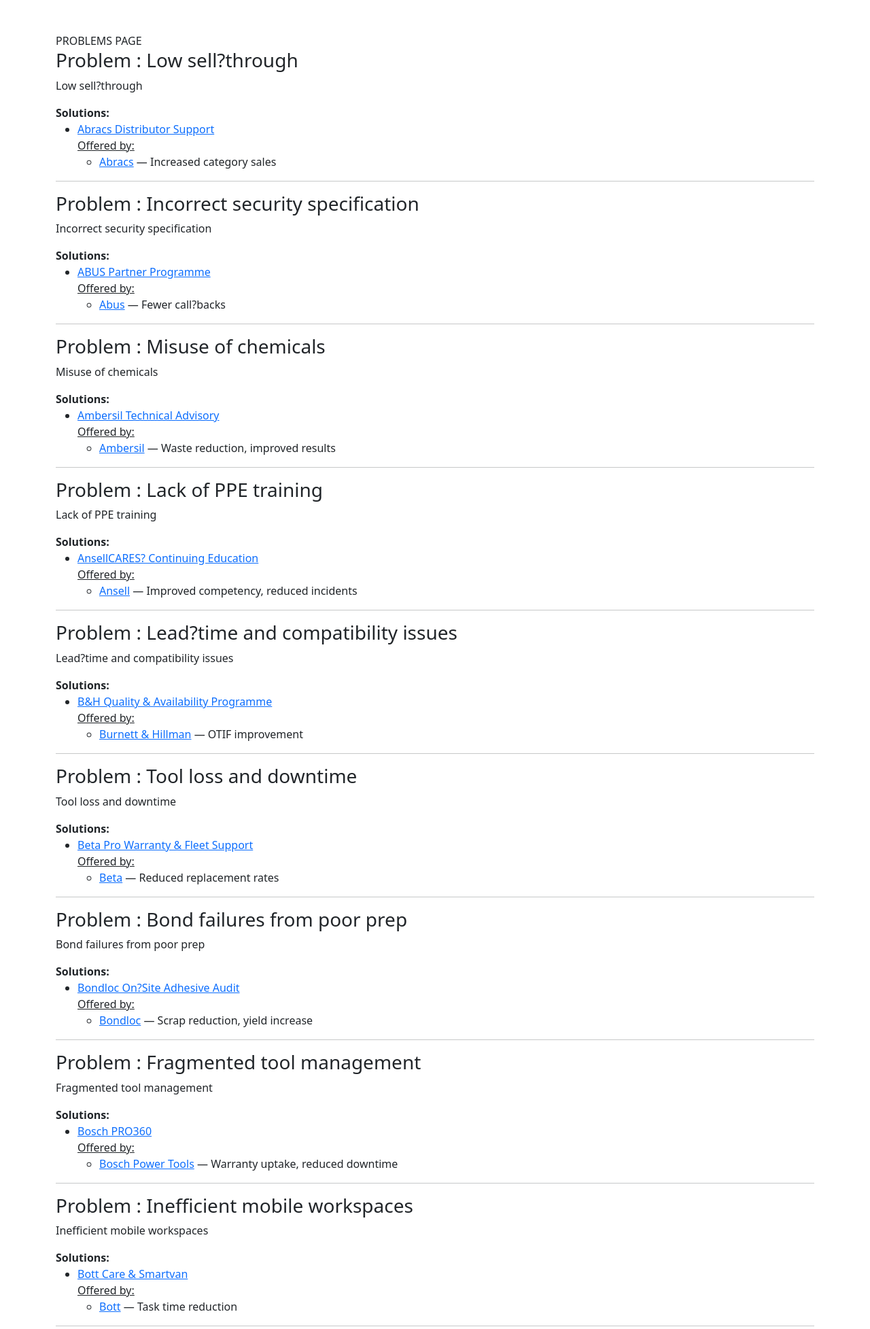
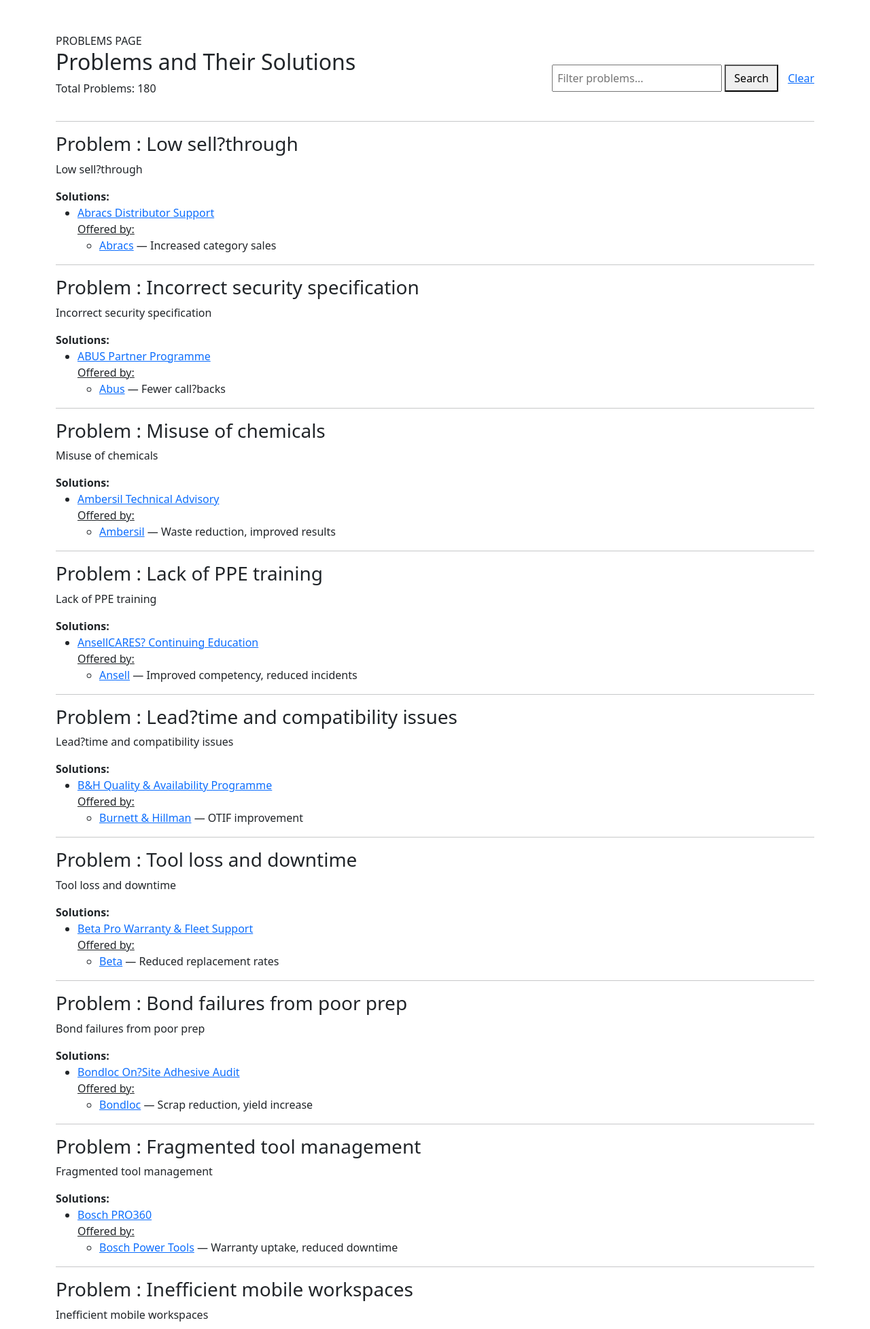
Before and after one commit to DebbieCoates/hayley2, a Django app: page /problems/ in a window 1280 px wide. Shown: the part 56-2011 px from the top of the page at 68% size. Run offline with Django 5.2, Linux system fonts and the light colour scheme; data comes from the database, SQL or seed files in the repository.

Commit message:
added a filter to the problems page

```diff
--- a/website/valuetrack/templates/problems.html
+++ b/website/valuetrack/templates/problems.html
@@ -1,11 +1,29 @@
 {% extends 'base.html' %}
 
 {% block content %}
-  <!-- <h2>Problems and Their Solutions</h2>
-  <p>Total Problems: {{ problems_count }}</p>
-  <br> -->
+  PROBLEMS PAGE
 
-  PROBLEMS PAGE
+<div style="display: flex; justify-content: space-between; align-items: center; margin-bottom: 20px;">
+
+    <div>
+        <h2>Problems and Their Solutions</h2>
+        <p>Total Problems: {{ problems_count }}</p>
+    </div>
+
+    <form method="get">
+        <input
+            type="text"
+            name="q"
+            placeholder="Filter problems..."
+            value="{{ query }}"
+            style="padding: 6px; width: 250px;"
+        >
+        <button type="submit" style="padding: 6px 12px;">Search</button>
+        <a href="{% url 'problems' %}" style="margin-left: 10px;">Clear</a>
+    </form>
+
+</div>
+<hr>
 
   {% for problem in problems %}
     <div>
--- a/website/valuetrack/views.py
+++ b/website/valuetrack/views.py
@@ -46,7 +46,14 @@
     })
 
 def problems(request):
-    problems = Problem.objects.prefetch_related(
+    query = request.GET.get("q", "").strip()
+
+    base_qs = Problem.objects.all()
+
+    if query:
+        base_qs = base_qs.filter(title__icontains=query)
+
+    problems = base_qs.prefetch_related(
         Prefetch(
             'solutionproblem_set',
             queryset=SolutionProblem.objects.select_related('solution').prefetch_related(
@@ -64,7 +71,8 @@
 
     return render(request, 'problems.html', {
         'problems': problems,
-        'problems_count': problems_count
+        'problems_count': problems_count,
+        'query': query,
     })
 
 def supplier_detail(request, supplier_id):
```
